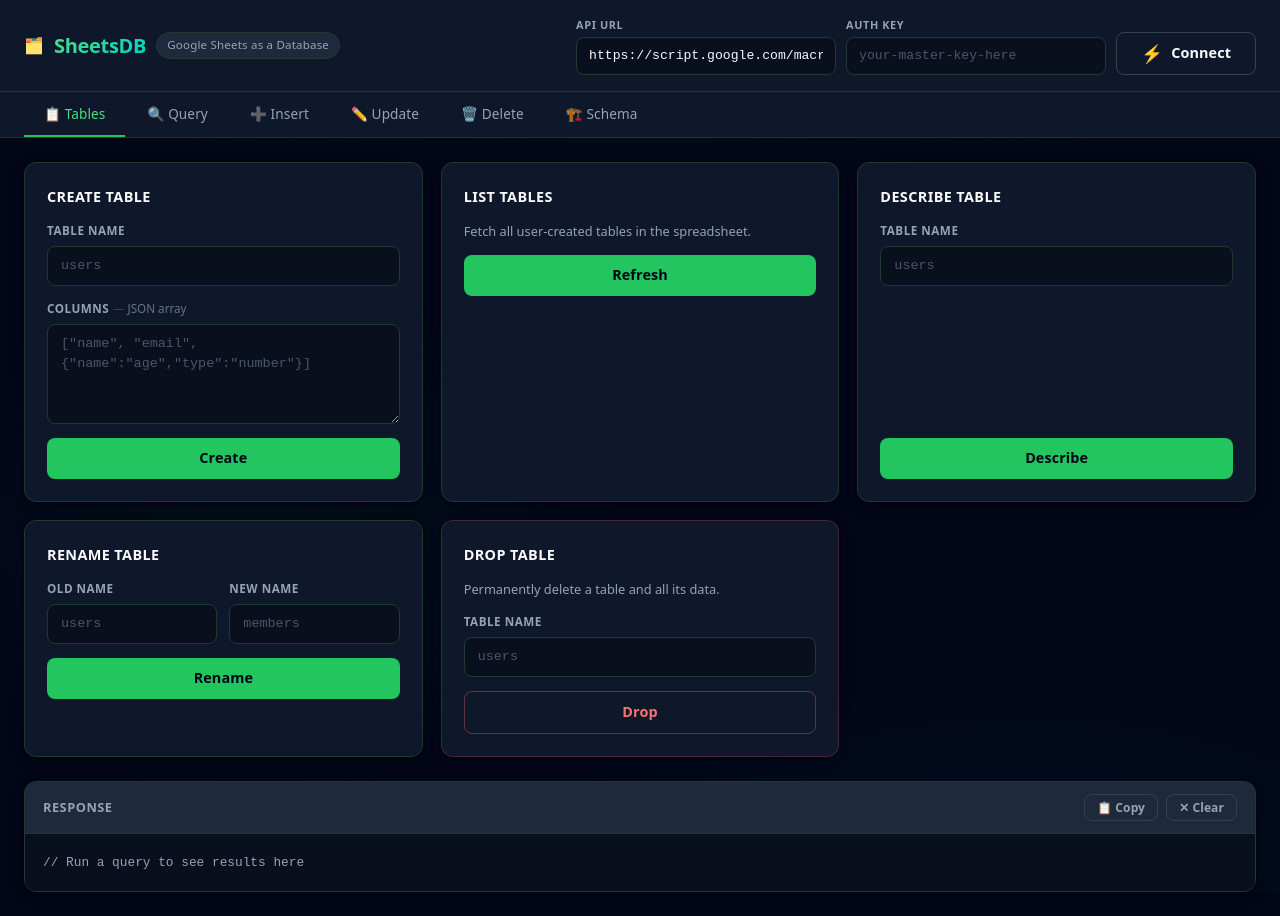
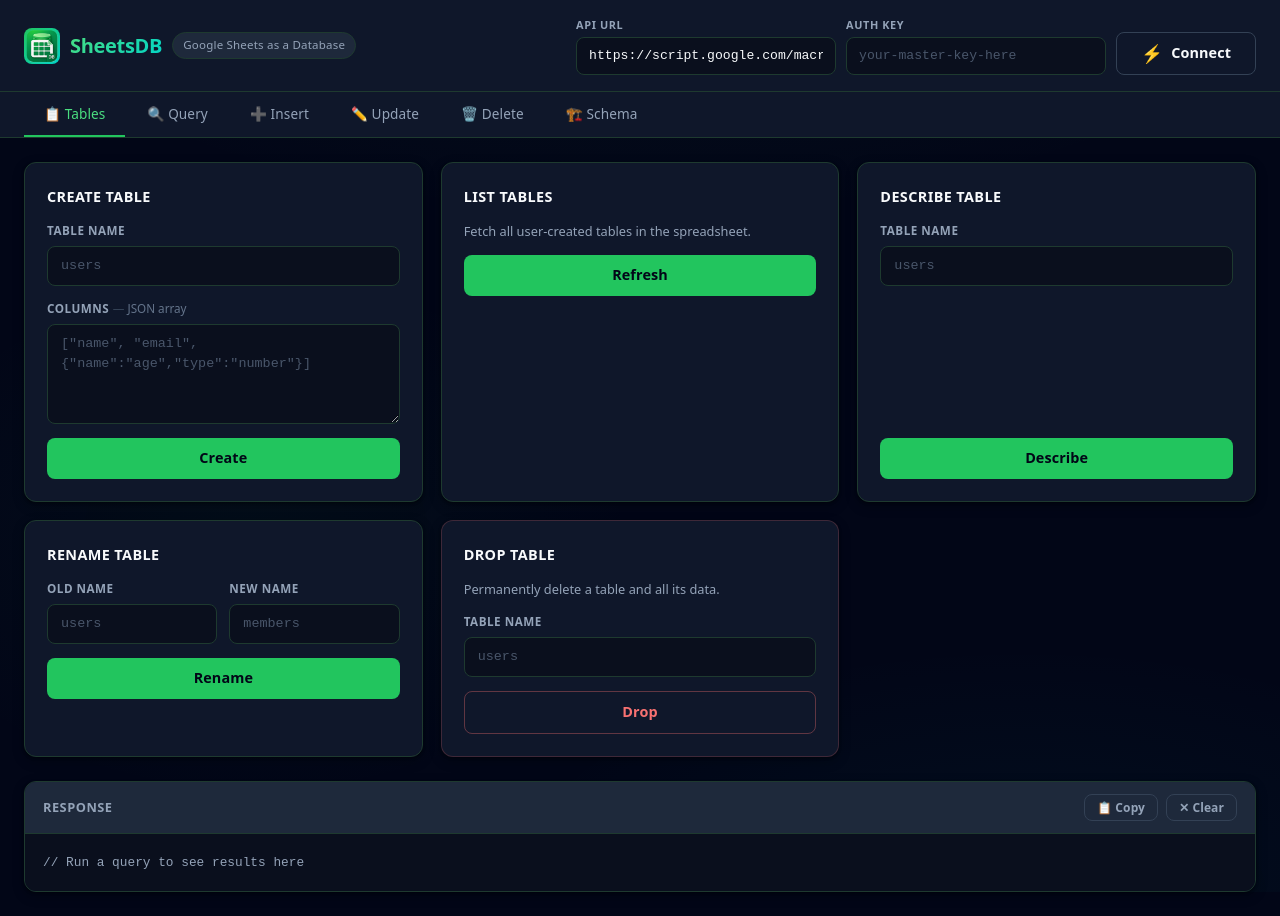
Before and after one commit to Arnav-Saraf-Official/sheetsDB, a plain HTML site: page app/index.html in a window 1280 px wide. Drawn offline with Linux system fonts and the light colour scheme.

Commit message:
Show website logo

```diff
--- a/app/index.html
+++ b/app/index.html
@@ -13,8 +13,10 @@
 ============================================================ -->
 <header class="header">
   <div class="header-brand">
-    <span class="logo">🗂️</span>
-    <h1>SheetsDB</h1>
+    <a href="#" class="nav-brand">
+      <img class="nav-logo" src="../favicon.png" alt="SheetsDB" width="36" height="36">
+      <h1>SheetsDB</h1>
+    </a>
     <span class="badge">Google Sheets as a Database</span>
   </div>
   <div class="header-config">
```
